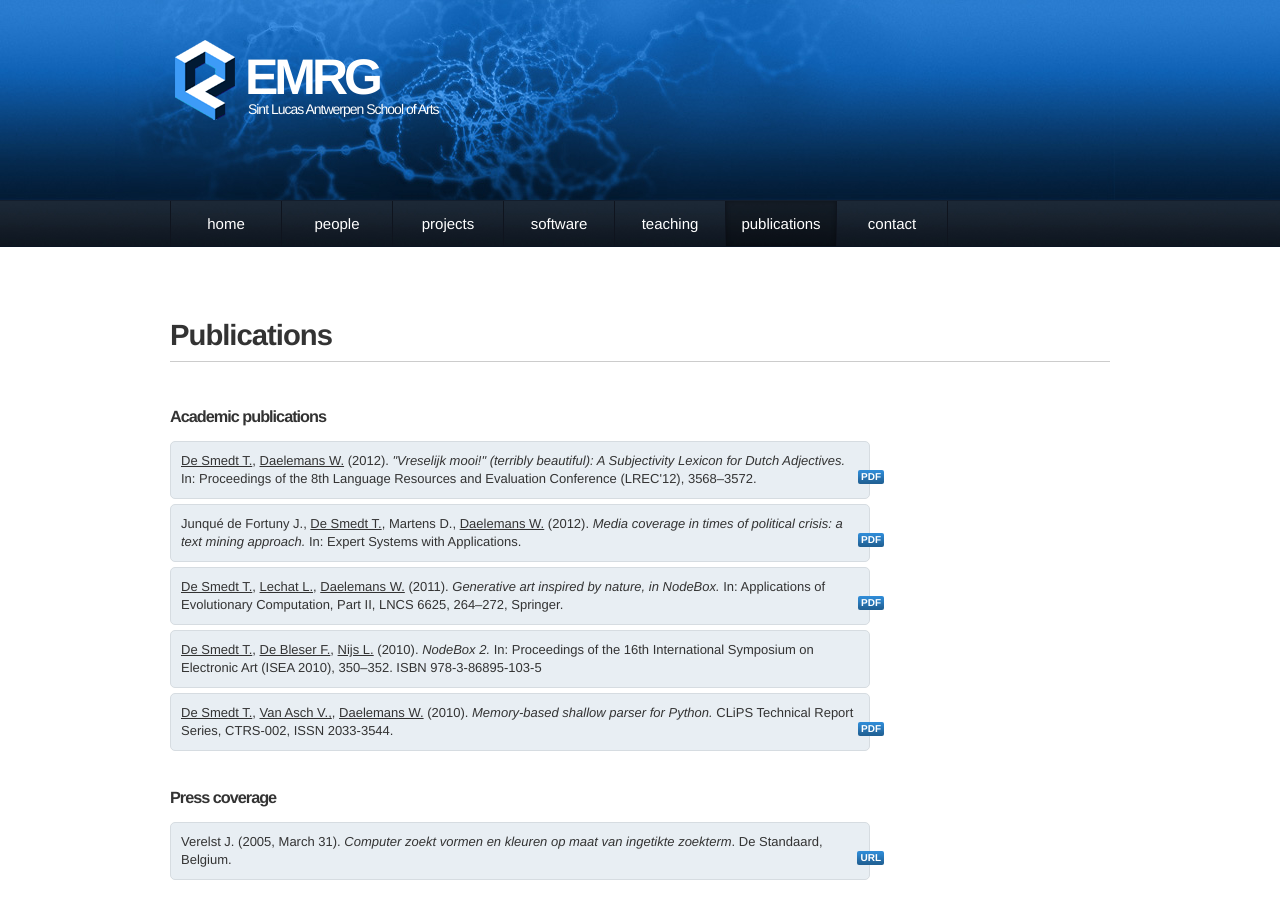
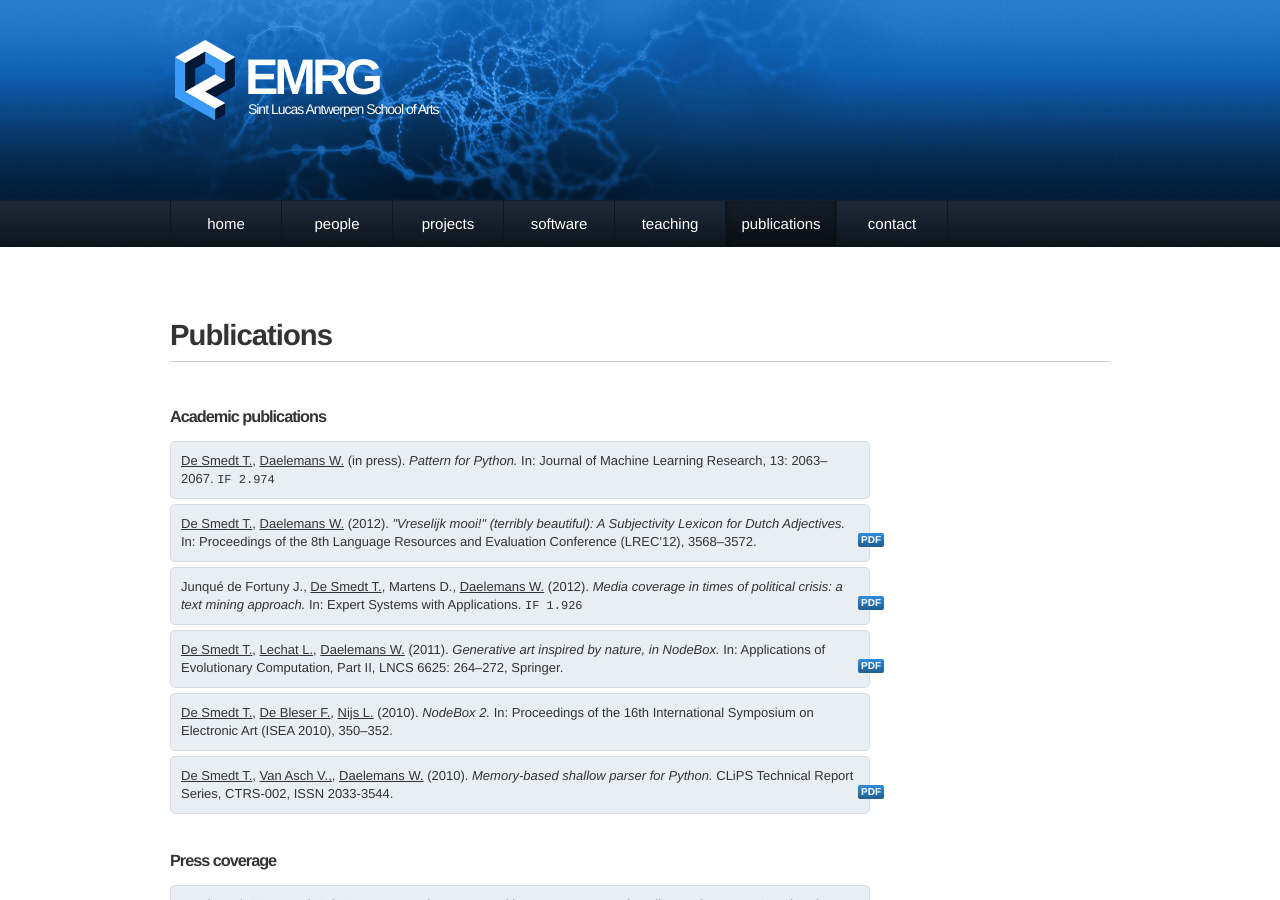
Before and after one commit to nodebox/emrg.be, a Jekyll site: the page built from publications/index.md, in a window 1280 px wide and 900 px high. Built offline with Jekyll 4.4.1, drawn with Linux system fonts in a browser that asks for light colours; nearby versions of some CDN libraries; comment, search, counter and statistics services are not loaded.

Commit message:
JMLR in press

```diff
--- a/publications/index.md
+++ b/publications/index.md
@@ -6,6 +6,15 @@ title: Publications
 <h2>Academic publications</h2>
 <!-- Peer-reviewed journal papers, conference proceedings, book chapters, technical reports, PhD theses. -->
 <!-- =================================================================================================== -->
+
+<div class="publication box">
+	<a href="../people/tom-de-smedt.html" class="author">De Smedt T.</a>,
+	<a href="http://www.clips.ua.ac.be/people/walter-daelemans" class="author">Daelemans W.</a>
+	(in press).
+	<cite>Pattern for Python.</cite>
+	In: Journal of Machine Learning Research, 13: 2063–2067.
+	<code>IF 2.974</code>
+</div>
 
 <div class="publication box">
 	<a href="../people/tom-de-smedt.html" class="author">De Smedt T.</a>,
@@ -24,6 +33,7 @@ title: Publications
 	(2012).
 	<cite>Media coverage in times of political crisis: a text mining approach.</cite>
 	In: Expert Systems with Applications.
+	<code>IF 1.926</code>
 	<a href="http://www.clips.ua.ac.be/media/coverage.pdf" class="attachment">PDF</a>
 </div>
 
@@ -33,7 +43,7 @@ title: Publications
 	<a href="http://www.clips.ua.ac.be/people/walter-daelemans" class="author">Daelemans W.</a>
 	(2011).
 	<cite>Generative art inspired by nature, in NodeBox.</cite>
-	In: Applications of Evolutionary Computation, Part II, LNCS 6625, 264–272, Springer.
+	In: Applications of Evolutionary Computation, Part II, LNCS 6625: 264–272, Springer.
 	<a href="http://www.clips.ua.ac.be/sites/default/files/desmedt-generative-art.pdf" class="attachment">PDF</a>
 </div>
 
@@ -43,7 +53,7 @@ title: Publications
 	<a href="../people/lucas-nijs.html" class="author">Nijs L.</a>
 	(2010).
 	<cite>NodeBox 2.</cite>
-	In: Proceedings of the 16th International Symposium on Electronic Art (ISEA 2010), 350–352. ISBN 978-3-86895-103-5
+	In: Proceedings of the 16th International Symposium on Electronic Art (ISEA 2010), 350–352.
 </div>
 
 <div class="publication box">
```
